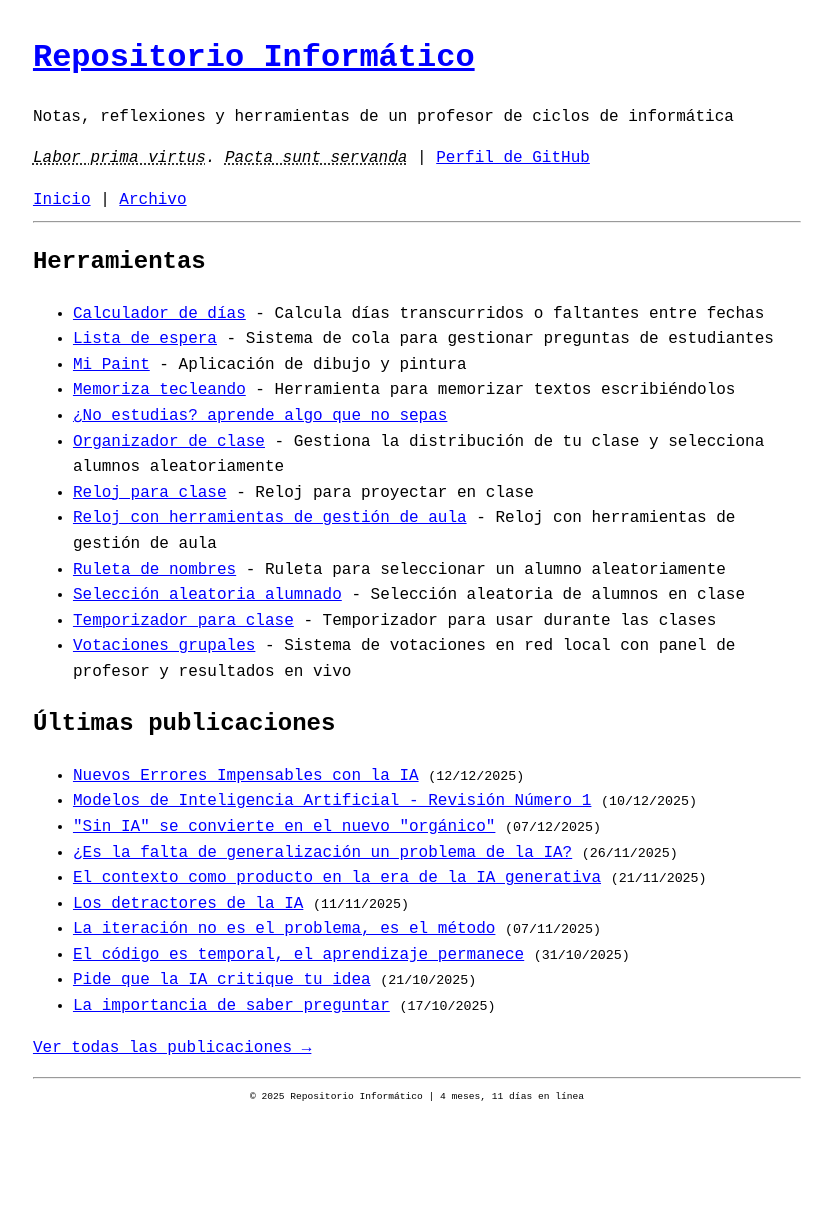
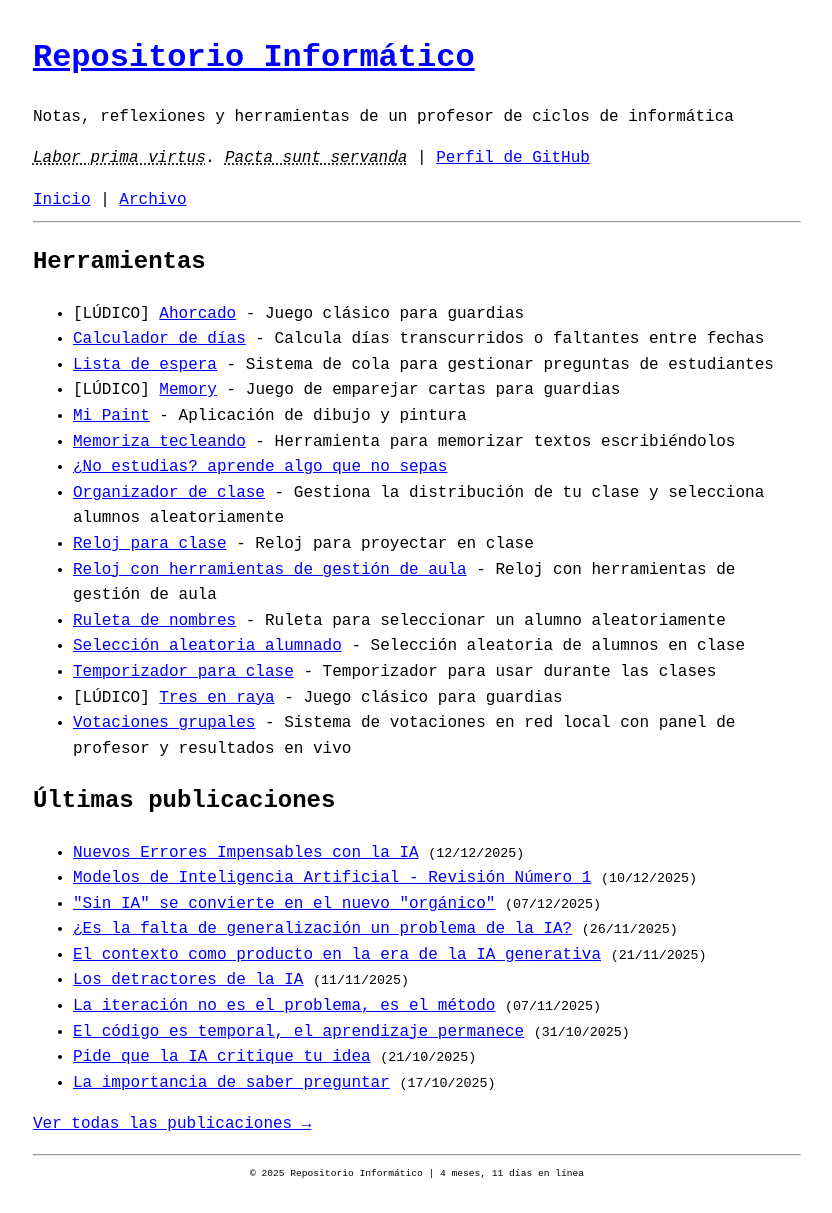
Before and after one commit to repositorioinformatico/repositorioinformatico.github.io, a Jekyll site: the page built from index.html, in a window 1280 px wide. Shown: the whole page, without its empty margins (223-1055 px from the left). Built offline with Jekyll 4.4.1, drawn with Linux system fonts in a browser that asks for light colours; before the commit the page ends 1136 px from its top, so only the background shows below that.

Commit message:
Añadir tres herramientas lúdicas para guardias
Incluye Ahorcado, Memory y Tres en raya con etiqueta [LÚDICO]

Co-Authored-By: Claude Opus 4.5 <noreply@anthropic.com>

```diff
--- a/index.html
+++ b/index.html
@@ -6,8 +6,10 @@ title: Inicio
 <h2>Herramientas</h2>
 
 <ul>
+    <li>[LÚDICO] <a href="https://repositorioinformatico.github.io/ahorcado/">Ahorcado</a> - Juego clásico para guardias</li>
     <li><a href="https://repositorioinformatico.github.io/calendario-calculador-dias/">Calculador de días</a> - Calcula días transcurridos o faltantes entre fechas</li>
     <li><a href="https://github.com/repositorioinformatico/lista-espera">Lista de espera</a> - Sistema de cola para gestionar preguntas de estudiantes</li>
+    <li>[LÚDICO] <a href="https://repositorioinformatico.github.io/emparejar-colores-o-emoticonos/">Memory</a> - Juego de emparejar cartas para guardias</li>
     <li><a href="https://repositorioinformatico.github.io/mi-paint/">Mi Paint</a> - Aplicación de dibujo y pintura</li>
     <li><a href="https://repositorioinformatico.github.io/memoriza-texto-tecleandolo/">Memoriza tecleando</a> - Herramienta para memorizar textos escribiéndolos</li>
     <li><a href="https://repositorioinformatico.github.io/ocioso/">¿No estudias? aprende algo que no sepas</a></li>
@@ -17,6 +19,7 @@ title: Inicio
     <li><a href="https://repositorioinformatico.github.io/ruleta-de-los-nombres/">Ruleta de nombres</a> - Ruleta para seleccionar un alumno aleatoriamente</li>
     <li><a href="https://github.com/repositorioinformatico/class-layout-randomizer">Selección aleatoria alumnado</a> - Selección aleatoria de alumnos en clase</li>
     <li><a href="https://repositorioinformatico.github.io/temporizador/">Temporizador para clase</a> - Temporizador para usar durante las clases</li>
+    <li>[LÚDICO] <a href="https://repositorioinformatico.github.io/tres-en-raya/">Tres en raya</a> - Juego clásico para guardias</li>
     <li><a href="https://github.com/repositorioinformatico/votaciones-grupales">Votaciones grupales</a> - Sistema de votaciones en red local con panel de profesor y resultados en vivo</li>
 </ul>
 
```
